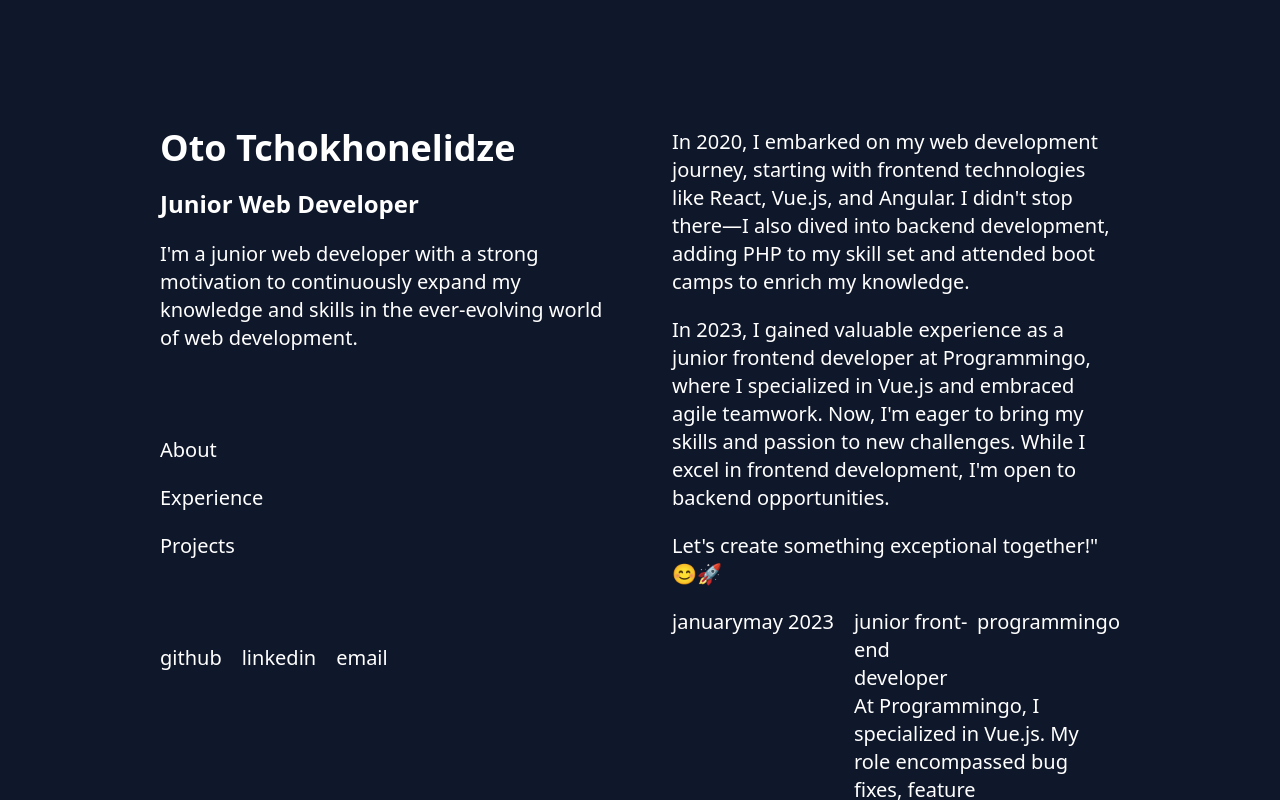
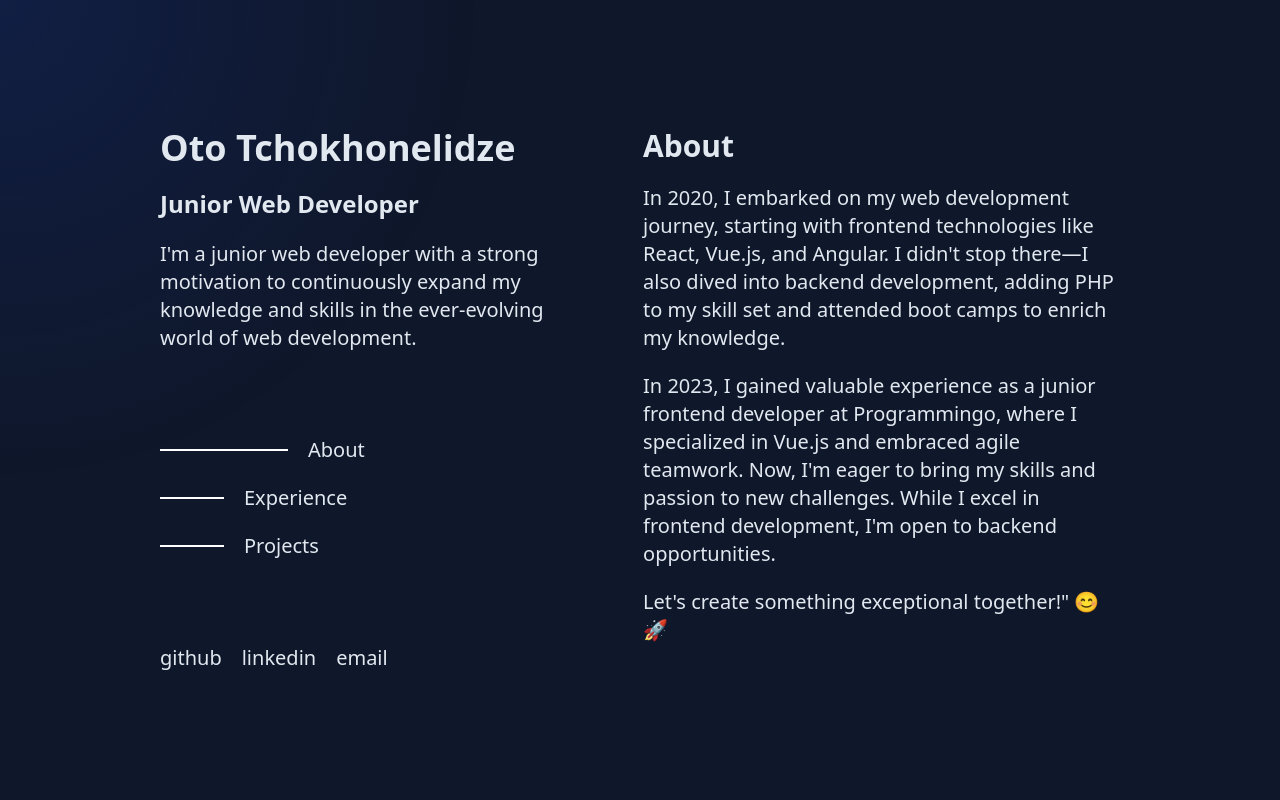
Before and after one commit to Oto48/Portfolio, a React (Create React App) app: page / in a window 1280 px wide. Shown: the top 800 px of the page. Built offline with nearby package versions, Linux system fonts and the light colour scheme.

Commit message:
add styles

```diff
--- a/src/App.js
+++ b/src/App.js
@@ -1,4 +1,4 @@
-import { useEffect } from "react";
+import { useEffect, useState } from "react";
 import Navbar from "./components/Navbar/Navbar";
 import Main from "./components/Main/Main";
 
@@ -22,8 +22,27 @@ function App() {
     });
   }, []);
 
+  const [mousePosition, setMousePosition] = useState({ x: 0, y: 0 });
+
+  const handleMouseMove = (event) => {
+    setMousePosition({ x: event.clientX, y: event.clientY });
+  };
+
+  useEffect(() => {
+    window.addEventListener("mousemove", handleMouseMove);
+    return () => {
+      window.removeEventListener("mousemove", handleMouseMove);
+    };
+  }, [mousePosition]);
+
   return (
-    <div className="bg-[#0f172a] text-white min-h-screen flex justify-between px-40 text-xl gap-16">
+    <div className="bg-[#0f172a] text-slate-200 min-h-screen flex justify-between px-40 text-xl gap-16">
+      <div
+        className="fixed inset-0"
+        style={{
+          background: `radial-gradient(600px at ${mousePosition.x}px ${mousePosition.y}px, rgba(29, 78, 216, 0.15), transparent 80%)`,
+        }}
+      ></div>
       <Navbar />
       <Main />
     </div>
--- a/src/components/Main/Main.js
+++ b/src/components/Main/Main.js
@@ -1,7 +1,8 @@
 const Main = () => {
   return (
-    <main className="w-6/12 py-32 flex flex-col gap-5">
-      <div className="flex flex-col gap-5">
+    <main className="w-6/12 py-32 flex flex-col gap-40 z-50">
+      <div className="flex flex-col gap-5" id="about">
+        <h2 className="text-3xl font-bold capitalize">about</h2>
         <p>
           In 2020, I embarked on my web development journey, starting with
           frontend technologies like React, Vue.js, and Angular. I didn't stop
@@ -17,32 +18,43 @@ const Main = () => {
         </p>
         <p>Let's create something exceptional together!" 😊🚀</p>
       </div>
-      <div className="flex gap-5">
-        <div className="flex">
+      <div className="flex flex-col gap-5" id="experience">
+        <h2 className="text-3xl font-bold capitalize">experience</h2>
+        <a
+          className="flex gap-5 group py-4 px-5 hover:text-teal-300 hover:bg-[#475569] hover:bg-opacity-25 rounded"
+          href="https://programmingo.com/"
+          target="blank"
+        >
+          <div className="flex items-center h-7 text-slate-400 capitalize gap-2">
             <p>january</p>
+            <span className="border h-0 border-slate-400 w-3 block"></span>
             <p>may 2023</p>
           </div>
-        <div className="flex flex-col flex-1">
-          <div>
-            <div className="flex">
-              <h3>junior front-end developer</h3>
-              <h3>programmingo</h3>
+          <div className="flex flex-col flex-1 gap-5">
+            <div className="flex gap-5 flex-col">
+              <div className="flex items-center gap-2 font-bold">
+                <h3 className="capitalize">junior front-end developer</h3>
+                <span className="border bg-white w-1 h-1 rounded-full"></span>
+                <h3 className="capitalize">programmingo</h3>
               </div>
-            <p>
-              At Programmingo, I specialized in Vue.js. My role encompassed bug
-              fixes, feature enhancements, and design improvements. Working
-              closely with the team of experienced professionals at
+              <p className="text-slate-300">
+                At Programmingo, I specialized in Vue.js. My role encompassed
+                bug fixes, feature enhancements, and design improvements.
+                Working closely with the team of experienced professionals at
                 Programmingo, I not only mastered Vue.js but also thrived in a
                 collaborative environment, making valuable contributions to
                 project success.
               </p>
             </div>
-          <div className="flex flex-row">
-            <p>Vue.js</p>
-            <p>JavaScript</p>
-            <p>SCSS</p>
+            <div className="flex flex-row gap-2 flex-wrap text-teal-300">
+              <p className="bg-teal-400/10 px-3 py-1 rounded-full">Vue.js</p>
+              <p className="bg-teal-400/10 px-3 py-1 rounded-full">
+                JavaScript
+              </p>
+              <p className="bg-teal-400/10 px-3 py-1 rounded-full">SCSS</p>
             </div>
           </div>
+        </a>
       </div>
     </main>
   );
--- a/src/components/Navbar/Navbar.js
+++ b/src/components/Navbar/Navbar.js
@@ -1,4 +1,62 @@
+import React, { useState, useEffect } from "react";
+
 const Navbar = () => {
+  const [activeLink, setActiveLink] = useState("");
+
+  useEffect(() => {
+    const handleScroll = () => {
+      const aboutSection = document.getElementById("about");
+      const experienceSection = document.getElementById("experience");
+      const projectsSection = document.getElementById("projects");
+
+      // if (
+      //   projectsSection &&
+      //   window.scrollY >= projectsSection.offsetTop - 130
+      // ) {
+      //   setActiveLink("projects");
+      // } else
+      if (
+        experienceSection &&
+        window.scrollY >= experienceSection.offsetTop - 130
+      ) {
+        setActiveLink("experience");
+      } else if (
+        aboutSection &&
+        window.scrollY >= aboutSection.offsetTop - 130
+      ) {
+        setActiveLink("about");
+        console.log(
+          "this is about ===>>>" + aboutSection.offsetTop,
+          "this is experience ===>>>" + experienceSection.offsetTop
+          // "this is project ===>>>" + projectsSection.offsetTop
+        );
+        console.log("this is window scroll ===>>>" + window.scrollY);
+      } else {
+        setActiveLink("");
+      }
+    };
+
+    const handleInitialHash = () => {
+      const hash = window.location.hash.substr(1); // Get the hash portion without the "#"
+      if (hash === "about" || hash === "experience" || hash === "projects") {
+        setActiveLink(hash);
+      } else if (window.scrollY === 0) {
+        // If there's no hash and the page is at the top, set the first link as active (optional)
+        setActiveLink("about");
+      }
+    };
+
+    // Attach scroll event listener
+    window.addEventListener("scroll", handleScroll);
+
+    // Handle the initial hash when the component mounts
+    handleInitialHash();
+
+    return () => {
+      window.removeEventListener("scroll", handleScroll);
+    };
+  }, [activeLink]);
+
   return (
     <nav className="flex flex-col h-screen justify-between py-32 w-6/12 sticky top-0 font-sans">
       <div className="flex flex-col gap-5">
@@ -11,9 +69,30 @@ const Navbar = () => {
         </p>
       </div>
       <ul className="flex flex-col gap-5 capitalize">
-        <a href="#about">about</a>
-        <a href="#experience">experience</a>
-        <a href="#projects">projects</a>
+        <a href="#about" className="flex gap-5 items-center">
+          <span
+            className={`border h-0 border-white block transition-width duration-200 ${
+              activeLink === "about" ? "active w-32" : "w-16"
+            }`}
+          ></span>
+          about
+        </a>
+        <a href="#experience" className="flex gap-5 items-center">
+          <span
+            className={`border h-0 border-white block transition-width duration-200 ${
+              activeLink === "experience" ? "active w-32" : "w-16"
+            }`}
+          ></span>
+          experience
+        </a>
+        <a href="#projects" className="flex gap-5 items-center">
+          <span
+            className={`border h-0 border-white block transition-width duration-200 ${
+              activeLink === "projects" ? "active w-32" : "w-16"
+            }`}
+          ></span>
+          projects
+        </a>
       </ul>
       <ul className="flex gap-5">
         <p>github</p>
```
Lines whose indentation alone changed are shown as unchanged.
